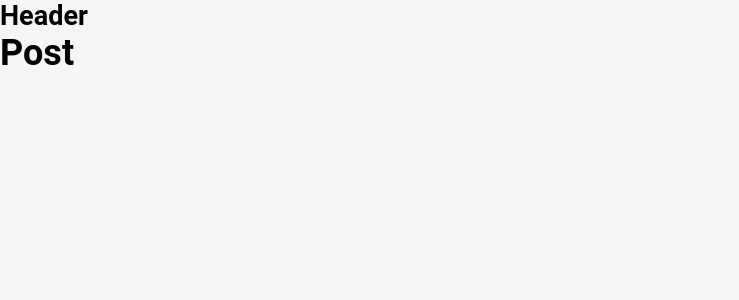
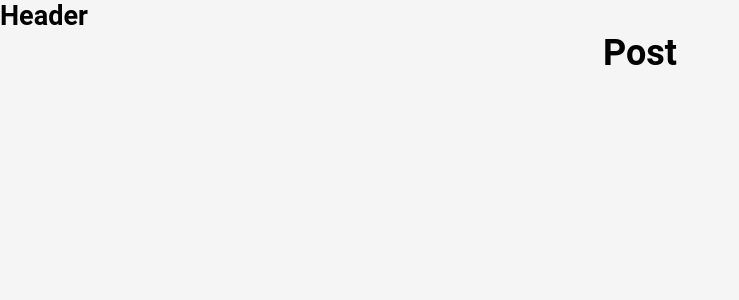
Before and after one commit to ldanh270/skills-trade, a React (Vite) app: page / in a window 1280 px wide. Shown: the top 300 px of the page, without its empty margins (0-739 px from the left). Built offline with nearby package versions, Linux system fonts and the light colour scheme.

Commit message:
Basic layout Home

```diff
--- a/src/pages/Home/Home.module.scss
+++ b/src/pages/Home/Home.module.scss
@@ -1,3 +1,9 @@
 .Home {
+    // Positioning
     width: 100%;
+
+    // Flexbox
+    display: flex;
+    flex-direction: row;
+    justify-content: space-evenly;
 }
```
